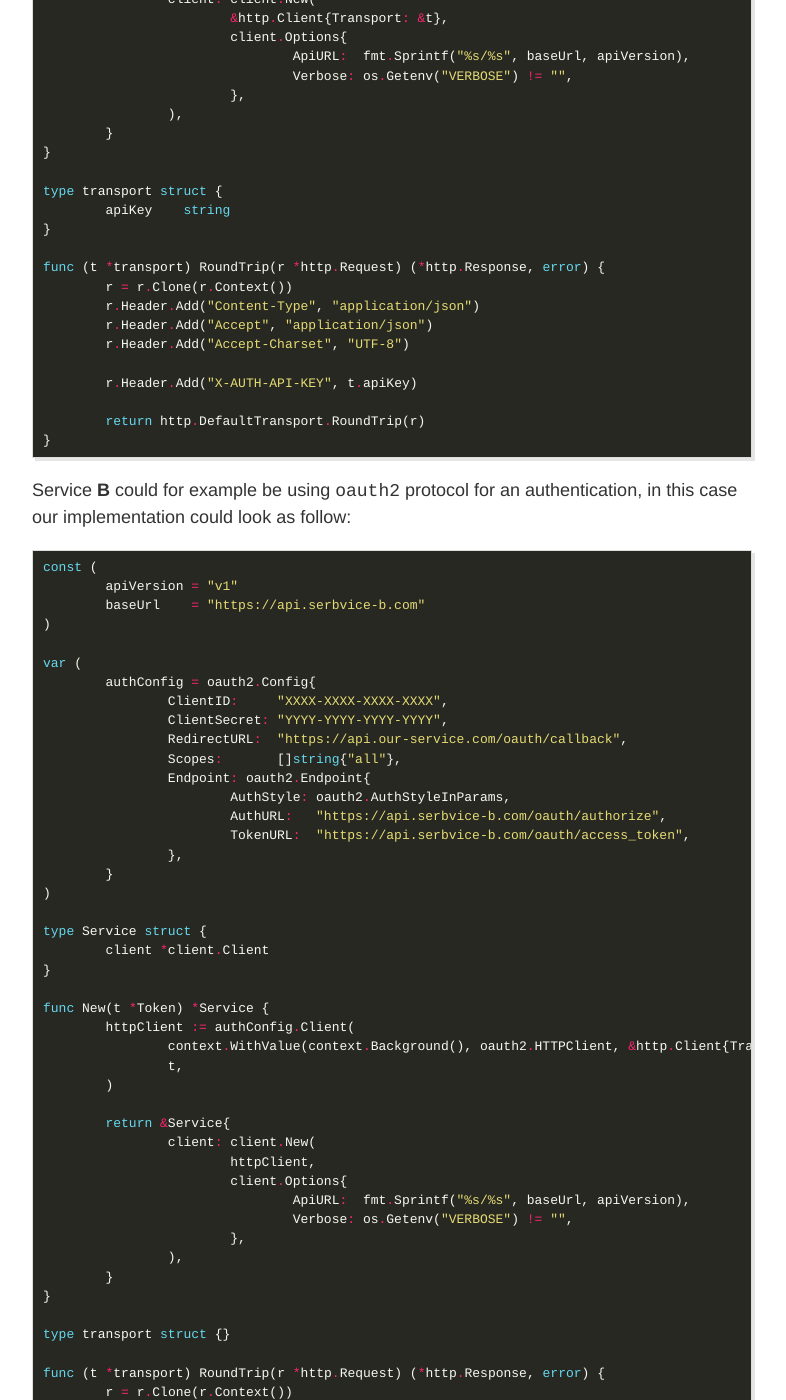
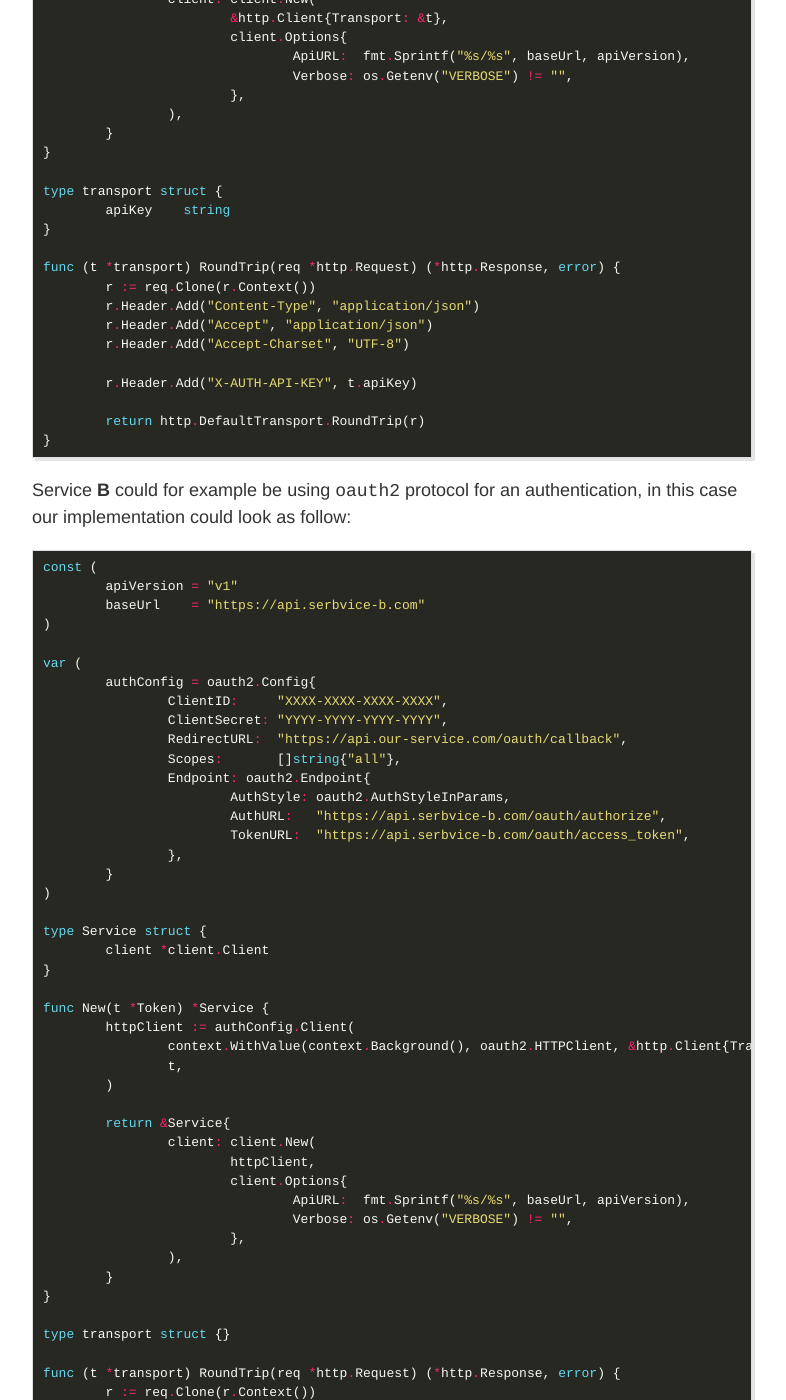
Before and after one commit to vardius/vardius.github.io, a Jekyll site: the page built from _posts/2020-10-15-customize-http-client.md, in a window 1280 px wide and 1400 px high, scrolled down 5384 px. Shown: the whole window, without its empty margins (248-1034 px from the left). Built offline with Jekyll 4.4.1, drawn with Linux system fonts in a browser that asks for light colours; comment, search, counter and statistics services are not loaded.

Commit message:
Assign new value

```diff
--- a/_posts/2020-10-15-customize-http-client.md
+++ b/_posts/2020-10-15-customize-http-client.md
@@ -246,8 +246,8 @@ type transport struct {
 	apiKey    string
 }
 
-func (t *transport) RoundTrip(r *http.Request) (*http.Response, error) {
-	r = r.Clone(r.Context())
+func (t *transport) RoundTrip(req *http.Request) (*http.Response, error) {
+	r := req.Clone(r.Context())
 	r.Header.Add("Content-Type", "application/json")
 	r.Header.Add("Accept", "application/json")
 	r.Header.Add("Accept-Charset", "UTF-8")
@@ -303,8 +303,8 @@ func New(t *Token) *Service {
 
 type transport struct {}
 
-func (t *transport) RoundTrip(r *http.Request) (*http.Response, error) {
-	r = r.Clone(r.Context())
+func (t *transport) RoundTrip(req *http.Request) (*http.Response, error) {
+	r := req.Clone(r.Context())
 	r.Header.Add("Content-Type", "application/json")
 	r.Header.Add("Accept", "application/json")
 
```
